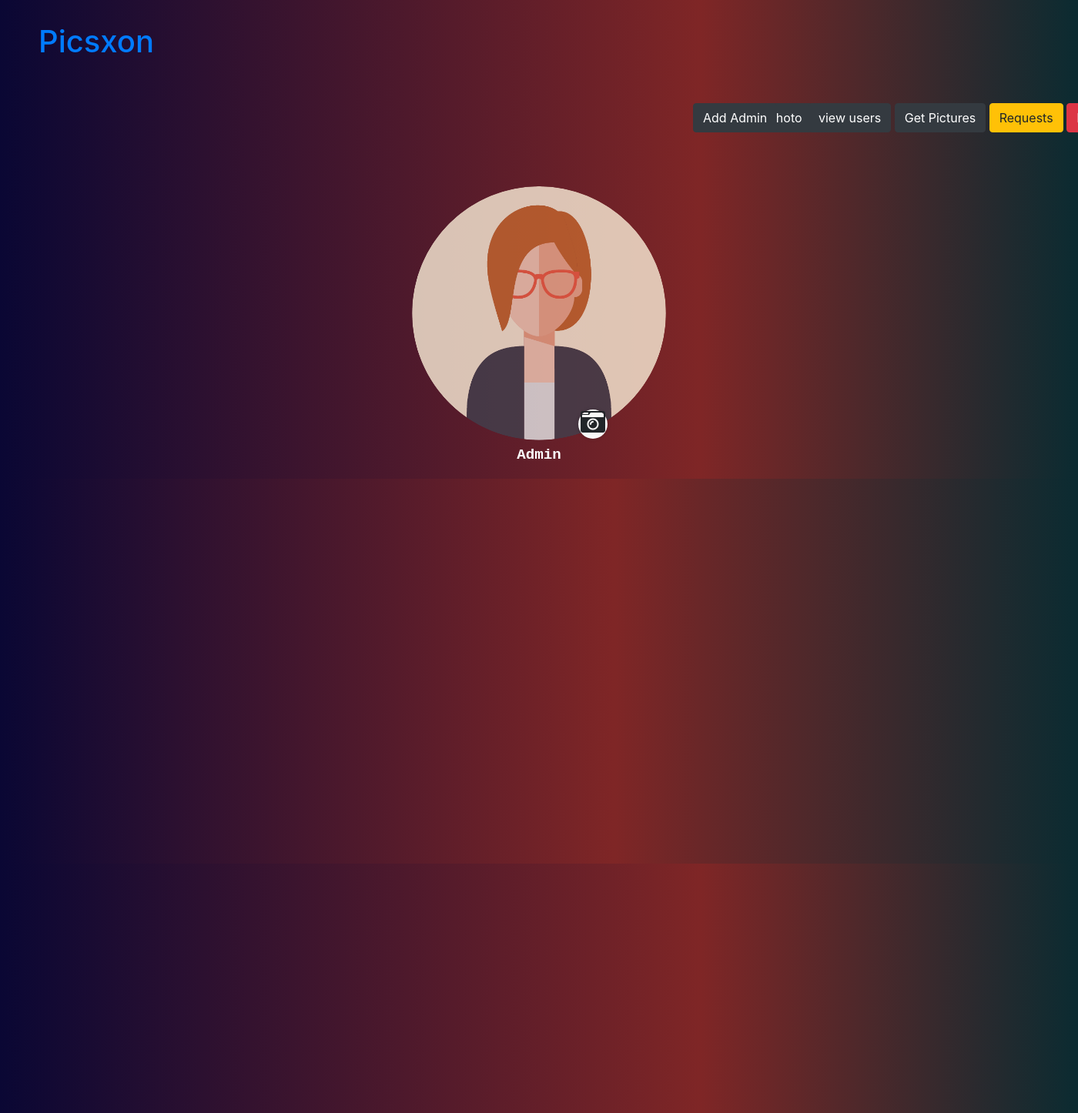
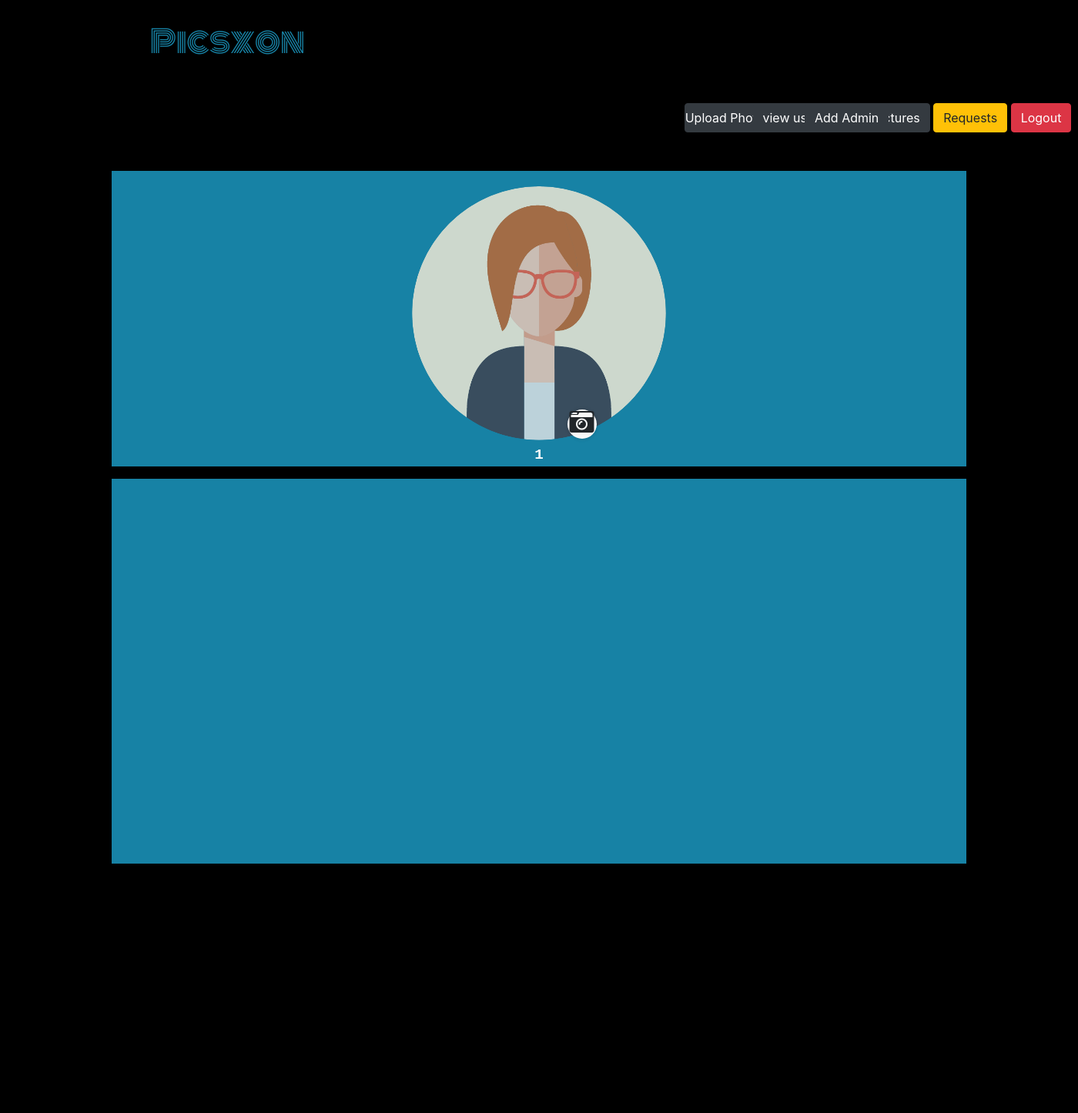
Before and after one commit to gowthamBhat/picsxon, a PHP site: page /picsxon/data/admin/adminDashboard.php in a window 1400 px wide; the page is wider, and only the part inside the window is pictured. Shown: that part at 77% size. Run offline with PHP 8.4, Linux system fonts and the light colour scheme; a user stored in the database is signed in; data comes from the database, SQL or seed files in the repository.

Commit message:
admin panel redesigning--color and margin

```diff
--- a/data/admin/adminDashboard.php
+++ b/data/admin/adminDashboard.php
@@ -3,6 +3,7 @@
 if (!isset($_SESSION['admin'])) {
     header('location:../../auth/admin_auth/login.php');
 } else {
+    $admin_name = $_SESSION['admin'];
 ?>
     <!DOCTYPE html>
     <html lang="en">
@@ -27,9 +28,10 @@
         <title>Document</title>
     </head>
 
-    <body>
+    <body style="background-color:black;">
+        <div class="container">
             <a href="../../index.html">
-            <h1 style="margin:30px 50px">Picsxon</h1>
+                <h1 class="title">Picsxon</h1>
             </a>
             <nav>
                 <div class="nav-container-upload">
@@ -49,13 +51,14 @@
                 </div>
 
             </nav>
+            <!-- need to put all buttons in a div and make position absolute then have to make float left -->
             <center>
                 <div id="image-container">
                     <figure>
                         <img id="admin" src="../../images/admin.png" alt="admin img" width="330" height="330">
                         <i class="fas fa-camera-retro fa-2x" id="cam-icon" title="upload new image"></i>
 
-                    <figcaption>Admin</figcaption>
+                        <figcaption><?php echo $admin_name; ?></figcaption>
                     </figure>
                 </div>
             </center>
@@ -80,6 +83,8 @@
                     </table>
                 </div>
             </div>
+        </div>
+
         <script>
             var superList = document.getElementById('getSuperUserList');
             superList.addEventListener('click', getSuperUserList);
--- a/data/user/gallery.php
+++ b/data/user/gallery.php
@@ -83,7 +83,7 @@
 
 
 
-                            echo '<a  href="gallery.php"><button type="button" class="list-group-item list-group-item-action ">All</button></a> ';
+                            echo '<a  href="gallery.php"><button type="button" class="list-group-item list-group-item-action img-cat">All</button></a> ';
                             while ($row = mysqli_fetch_array($sqlResult)) {
 
                                 echo '<a href="gallery.php?category=' . $row['category'] . ' " > <button type="button" class="list-group-item list-group-item-action img-cat">' . $row['category'] . ' </button></a> ';
--- a/styles/admindashboard.css
+++ b/styles/admindashboard.css
@@ -1,6 +1,17 @@
 body{
-    background: rgb(10,7,52);
-    background: linear-gradient(90deg, rgba(10,7,52,1) 0%, rgba(127,38,38,1) 65%, rgba(11,43,49,1) 100%);
+    background: black;
+    /* background: rgb(10,7,52);
+    background: linear-gradient(90deg, rgba(10,7,52,1) 0%, rgba(127,38,38,1) 65%, rgba(11,43,49,1) 100%); */
+}
+@font-face {
+    font-family: myFirstFont;
+    src: url('fonts/Monoton-Regular.ttf');
+  }
+.title{
+    color: #1782a5;
+    font-family: myFirstFont;
+    margin-top: 5px;
+    margin:30px 50px;
 }
 
 #admin{
@@ -17,8 +28,8 @@
 }
 #image-container{
     position: relative;
-    background: rgb(10,7,52);
-    background: linear-gradient(90deg, rgba(10,7,52,1) 0%, rgba(127,38,38,1) 65%, rgba(11,43,49,1) 100%);
+    /* background: rgb(10,7,52); */
+    background: #1782a5;
 
 }
 #image-container #cam-icon{
@@ -47,12 +58,11 @@
     margin-left: 380px;
 }
 .picturelist-container{
-    background: rgb(10,7,52);
-    background: linear-gradient(90deg, rgba(10,7,52,1) 0%, rgba(127,38,38,1) 57%, rgba(11,43,49,1) 100%);
+    background: #1782a5;
 }
 .list-container{
-    background: rgb(10,7,52);
-background: linear-gradient(90deg, rgba(10,7,52,1) 0%, rgba(127,38,38,1) 57%, rgba(11,43,49,1) 100%);
+
+background: #1782a5;
 display: none;
 }
 .user-count{
@@ -97,8 +107,7 @@
     padding: 10px;
 }
 .table-data{
-    background: rgb(10,7,52);
-    background: linear-gradient(90deg, rgba(10,7,52,1) 0%, rgba(127,38,38,1) 57%, rgba(11,43,49,1) 100%);
+    background: #1782a5;
 color: white;
 width: 100%;
 padding: 5px 5px;
--- a/styles/gallery.css
+++ b/styles/gallery.css
@@ -114,6 +114,7 @@
  }
  .img-cat{
    margin: 2px 2px;
+   width: 100px;
  }
  .img-cat:hover{
   box-shadow: 0px 0px 30px 0px #0ee3df;
```
Lines whose indentation alone changed are shown as unchanged.
